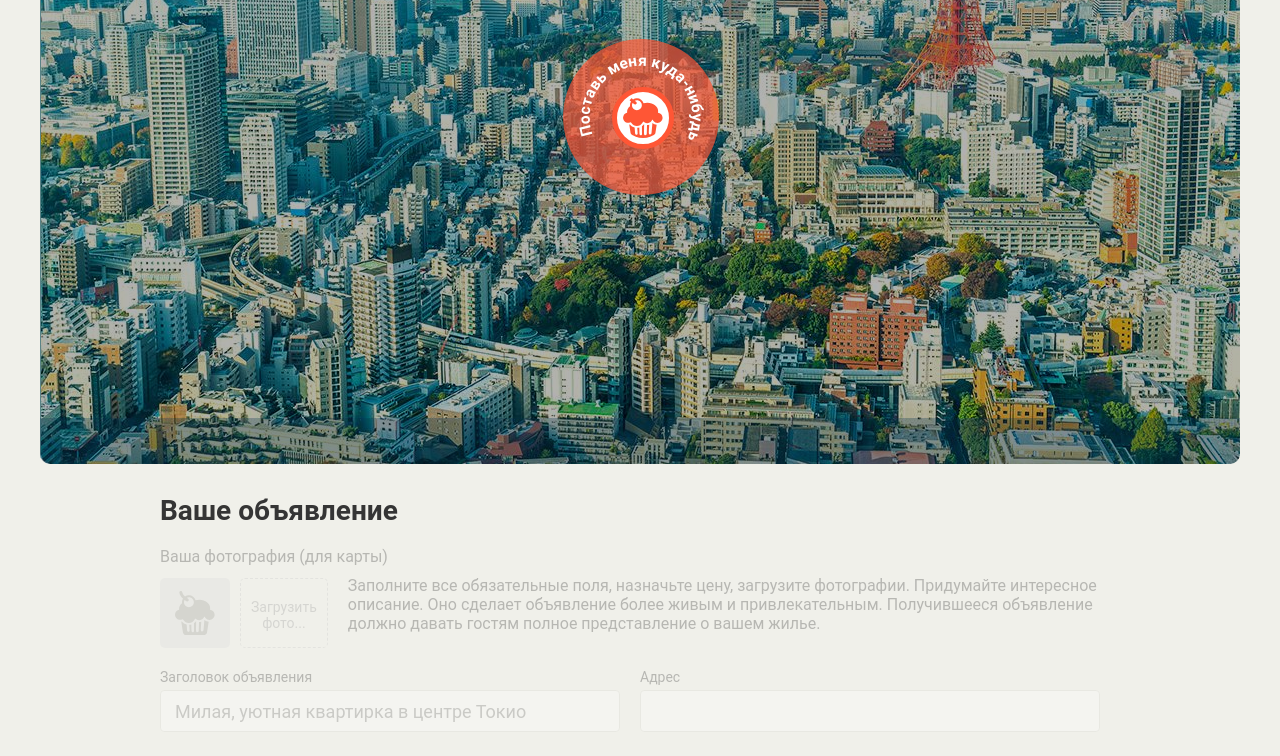
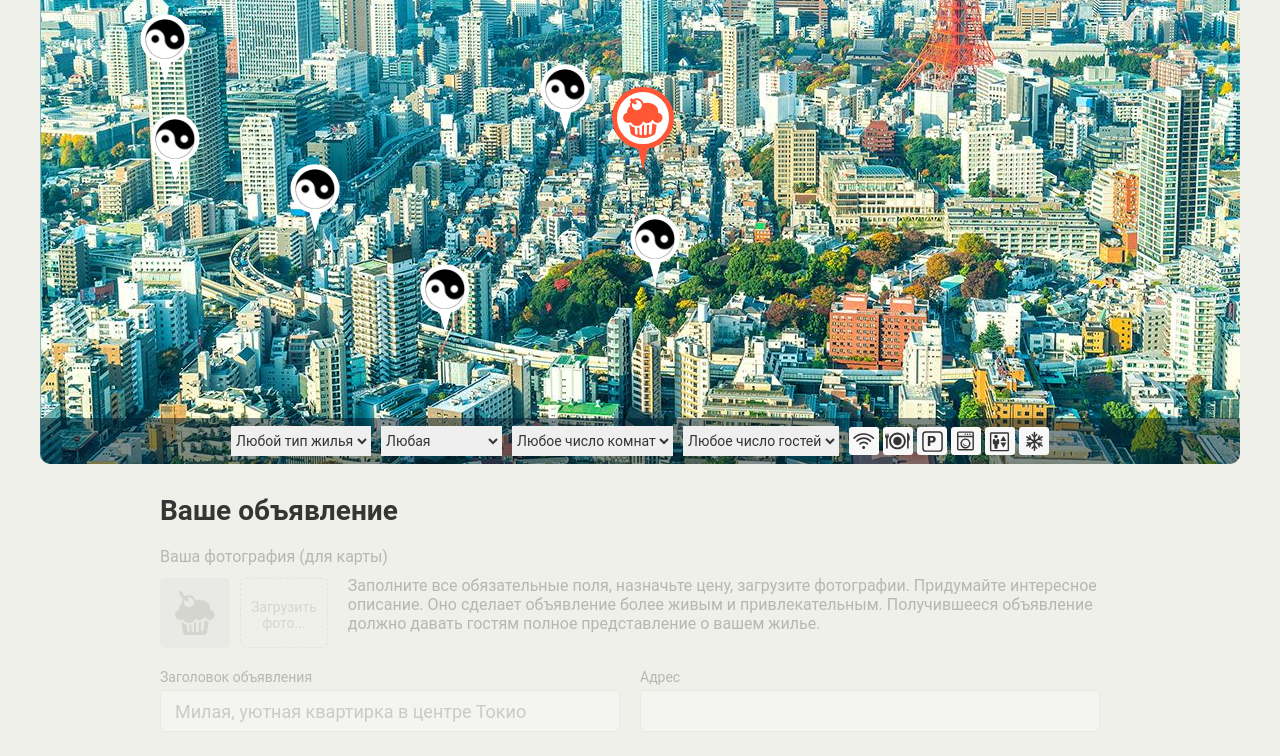
Before and after one commit to LenaIsp/1401861-keksobooking-20, a website: page index.html in a window 1280 px wide. Shown: the part 286-1042 px from the top of the page. Drawn offline with Linux system fonts and the light colour scheme; files whose address does not match are found by name.

Commit message:
гененрирует новые метки

```diff
--- a/index.html
+++ b/index.html
@@ -16,7 +16,7 @@
     </div>
 
     <!-- Карта объявлений -->
-    <section class="map map--faded">
+    <section class="map "><!--map--faded-->
 
       <!-- Метки объявлений -->
       <div class="map__pins">
@@ -230,7 +230,9 @@
 
   <!-- Метка объявления -->
   <template id="pin">
-    <button type="button" class="map__pin" style="left: 200px; top: 400px;"><img src="img/avatars/user07.png" width="40" height="40" draggable="false" alt="Метка объявления"></button>
+    <button class="map__pin" type="button" style="left: 200px; top: 400px;">
+      <img src="img/avatars/user07.png" width="40" height="40" draggable="false" alt="Метка объявления">
+    </button>
   </template>
 
   <!-- Сообщение об успешном создании объявления -->
@@ -248,5 +250,6 @@
     </div>
   </template>
 
+<script src="js/main.js"></script>
 </body>
 </html>
--- a/js/main.js
+++ b/js/main.js
@@ -0,0 +1,32 @@
+'use strict';
+var objMap = {
+  author: {
+    avatar:["img/avatars/user01.png", "img/avatars/user02.png","img/avatars/user03.png","img/avatars/user04.png","img/avatars/user05.png", "img/avatars/user06.png", "img/avatars/user07.png", "img/avatars/user08.png"]
+  },
+  offer: {
+    title: ["заголовок #1", "заголовок #2", "заголовок #3","заголовок #4", "заголовок #5","заголовок #6","заголовок #7", "заголовок #8"],
+    address:["100, 350",  "200, 350",  "300, 350",  "400, 350",  "500, 350", "600, 350", "500, 250", "500, 450"],
+    price: [1000, 2000, 3000, 4000, 5000, 6000, 7000, 8000],
+    type: ["palace", "bungalo", "bungalo", "flat", "bungalo", "house", "bungalo", "house"],
+    rooms: [1, 2, 3, 4, 5, 6, 7, 8],
+    guests: [1, 2, 3, 4, 5, 6, 7, 8],
+    checkin: ["12:00", "13:00", "12:00", "13:00","14:00", "13:00","12:00", "14:00"],
+    checkout: ["12:00", "13:00", "14:00", "13:00","12:00", "14:00","12:00", "13:00"],
+    features: ["wifi", "dishwasher", "parking", "washer", "elevator", "conditioner"],
+    description: ["описание #1", "описание #2", "описание #3", "описание #4", "описание #5", "описание #6", "описание #7", "описание #8"],
+    photos: ["http://o0.github.io/assets/images/tokyo/hotel1.jpg", "http://o0.github.io/assets/images/tokyo/hotel2.jpg", "http://o0.github.io/assets/images/tokyo/hotel3.jpg", "http://o0.github.io/assets/images/tokyo/hotel4.jpg", "http://o0.github.io/assets/images/tokyo/hotel5.jpg", "http://o0.github.io/assets/images/tokyo/hotel6.jpg", "http://o0.github.io/assets/images/tokyo/hotel7.jpg","http://o0.github.io/assets/images/tokyo/hotel8.jpg"]
+  },
+  location: {
+    x: [200, 300, 100, 500, 110, 250, 590, 380],
+    y: [130, 200, 300, 350, 400, 450, 500, 550]
+  }
+};
+
+var pools = document.querySelectorAll('.map__pins');
+var template = document.querySelector('#pin').content.querySelector('.map__pin');
+
+for (var i = 0; i < 8; i++) {
+  var element = template.cloneNode(true);
+  element.setAttribute('style','left:'+objMap.location.x[i]+'px;'+'top:'+ objMap.location.y[i] +'px');
+  pools[0].appendChild(element);
+}
```
Also changed, not shown: js/test.json (added, +22 -0 lines).
